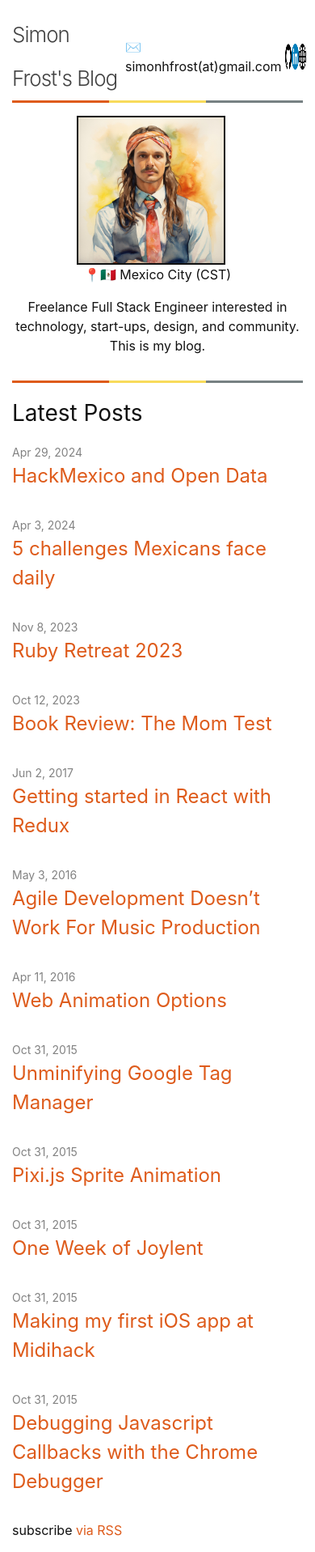
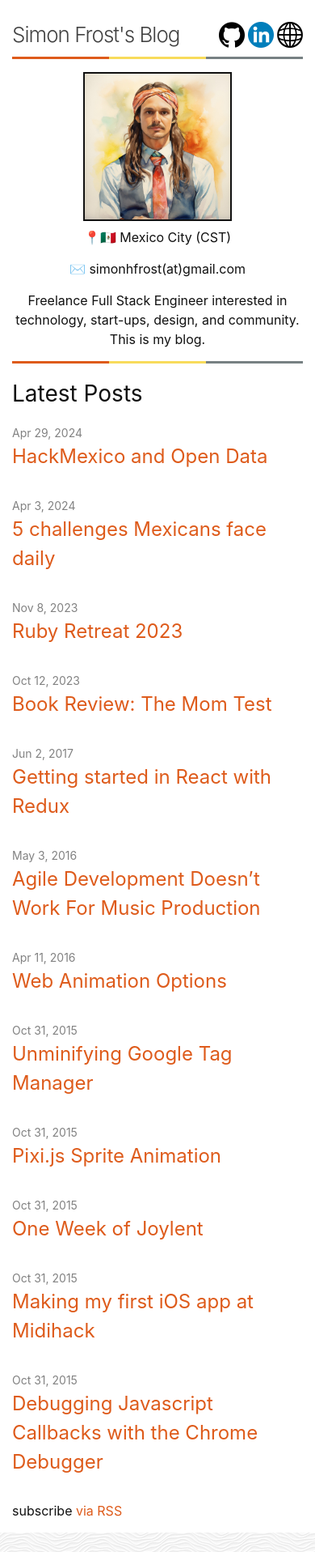
Before and after one commit to SimonHFrost/jekyll_blog, a Jekyll site: the page built from index.markdown, in a window 390 px wide. Shown: the whole page at 81% size. Built offline with Jekyll 4.4.1, drawn with Linux system fonts in a browser that asks for light colours; after the commit the page ends 1893 px from its top, so only the background shows below that; some of the changed lines change nothing that is shown.

Commit message:
More touchups...

```diff
--- a/_includes/social.html
+++ b/_includes/social.html
@@ -1,5 +1,5 @@
 <ul class="social-media-list">
-  <span>✉️ simonhfrost(at)gmail.com</span>
+  <span class="desktop-only">✉️ simonhfrost(at)gmail.com</span>
   {%- if site.dribbble_username -%}<li><a
       href="https://dribbble.com/{{ site.dribbble_username| cgi_escape | escape }}"><svg class="svg-icon">
         <use xlink:href="{{ '/assets/minima-social-icons.svg#dribbble' | relative_url }}"></use>
--- a/_sass/minima/_base.scss
+++ b/_sass/minima/_base.scss
@@ -237,6 +237,7 @@
 .png-icon {
   width: 24px;
   height: 24px;
+  max-width: 1000000px;
   margin-left: 4px;
 }
 
--- a/index.markdown
+++ b/index.markdown
@@ -14,6 +14,33 @@
     border: 2px solid;
     max-width: 100000px;
     margin-right: 16px;
+}
+
+.mobile-only {
+    display: none;
+}
+
+.desktop-only {
+    display: block;
+}
+
+@media (max-width: 768px) {
+    .mobile-only {
+        display: block;
+    }
+
+    .desktop-only {
+        display: none;
+    }
+
+    .profile-container {
+        margin-bottom: 0;
+    }
+
+    .profile-container img {
+        margin: 0px;
+        margin-bottom: 8px;
+    }
 }
 
 .profile-container .profile-image {
@@ -53,9 +80,8 @@
     </div>
 
     <div>
-        <div class="profile-details">
-            <span>📍🇲🇽 Mexico City (CST)</span>
-        </div>
+        <p>📍🇲🇽 Mexico City (CST)</p>
+        <p class="mobile-only">✉️ simonhfrost(at)gmail.com</p>
         <p>Freelance Full Stack Engineer interested in technology, start-ups, design, and community. This is my blog.</p>
     </div>
 </div>
```
